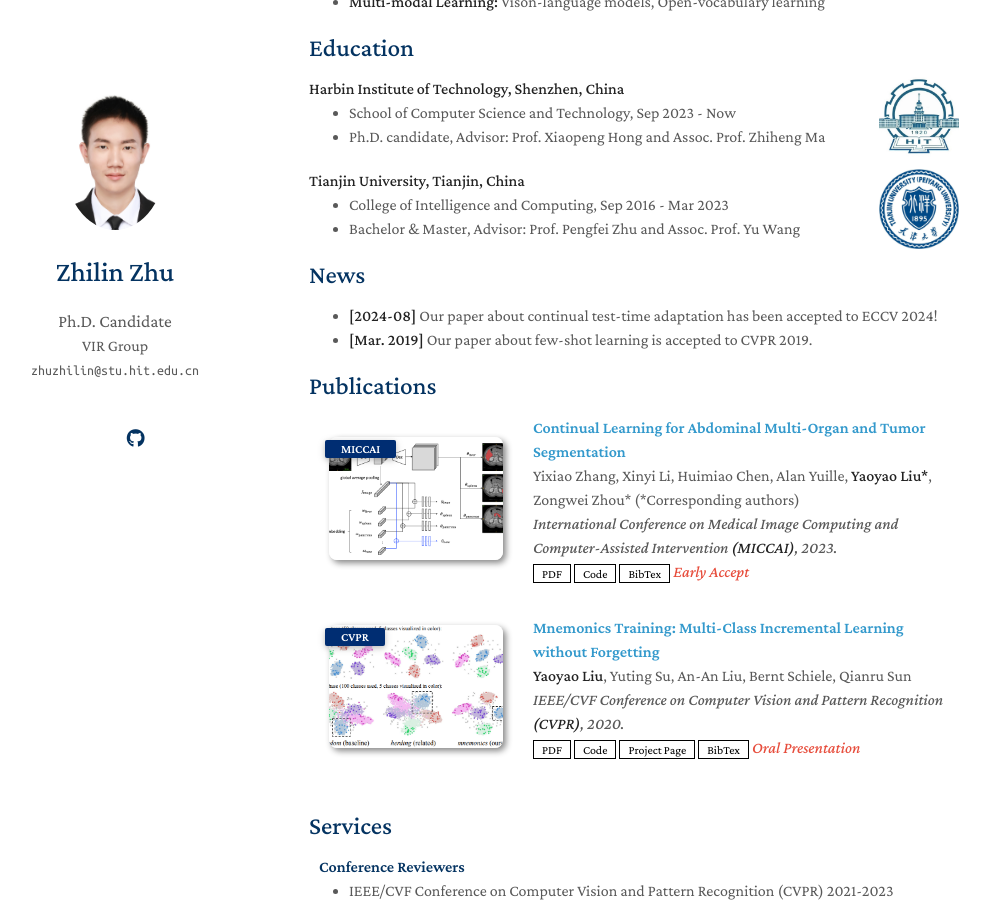
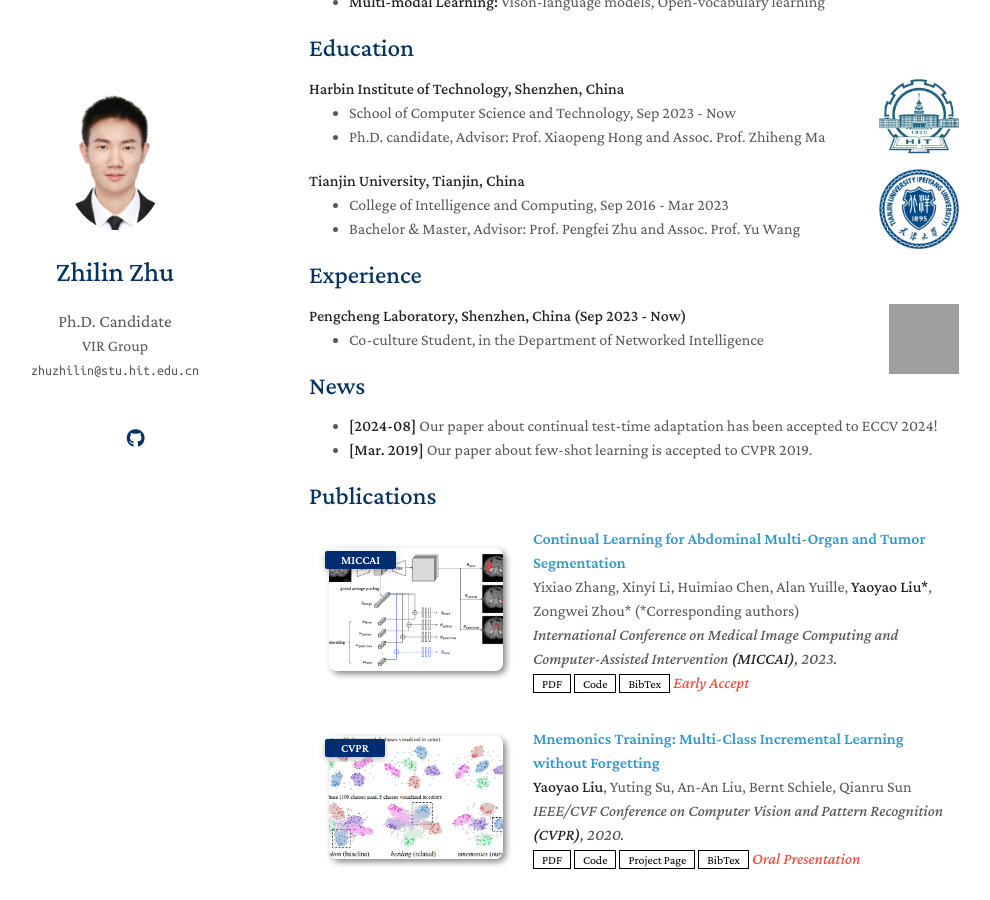
Before and after one commit to z1358/z1358.github.io, a Jekyll site: the page built from index.md, in a window 1280 px wide and 900 px high, scrolled down 349 px. Shown: the whole window, without its empty margins (161-1151 px from the left). Built offline with Jekyll 4.4.1, drawn with Linux system fonts in a browser that asks for light colours; a style sheet for code colours, icons or effects is not loaded; our own code applies the rules of GitHub Pages for plain Markdown files; grey boxes are pictures that could not be loaded.

Commit message:
Update index.md

```diff
--- a/index.md
+++ b/index.md
@@ -38,6 +38,17 @@ I'm Zhilin Zhu (朱之林), a Ph.D. candidate in the VIR Group, Harbin Institute
       </ul>
       </div>
 
+## Experience
+<div align="left">
+        <strong> Pengcheng Laboratory, Shenzhen, China  (Sep 2023 - Now) </strong>
+          <a target="_blank" rel="external">
+            <img border="0" src="assets/img/pc_logo.jpg" align="right" width="70" height="70">
+          </a>
+        <ul>
+        <li>
+          Co-culture Student, in the Department of Networked Intelligence </li>
+      </ul>
+      </div>
 
 ## News
 
```
